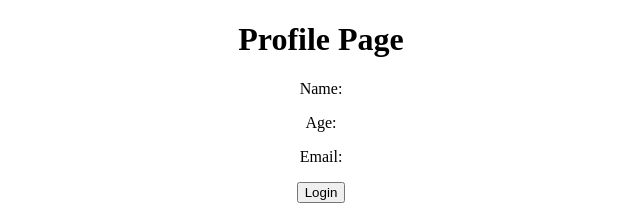
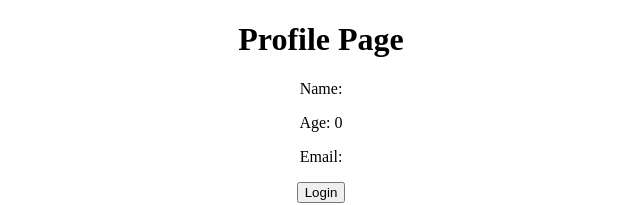
Before and after one commit to And4Web/learning_redux, a React (Create React App) app: page / in a window 1280 px wide. Shown: the top 205 px of the page, without its empty margins (319-959 px from the left). Built offline with nearby package versions, Linux system fonts and the light colour scheme.

Commit message:
fresh changes.

```diff
--- a/src/components/Profile.js
+++ b/src/components/Profile.js
@@ -3,13 +3,13 @@
 
 
 function Profile() {
-const user = useSelector((state) => state.user);
+const user = useSelector((state) => state.user.value);
   return (
     <div>
       <h1>Profile Page</h1>
-        <p>Name:</p>
-        <p>Age:</p>
-        <p>Email:</p>
+        <p>Name: {user.name}</p>
+        <p>Age: {user.age}</p>
+        <p>Email: {user.email}</p>
 
     </div>
   )
--- a/src/features/user.js
+++ b/src/features/user.js
@@ -10,4 +10,8 @@
   }
 })
 
+export const {login} = userSlice.actions;
+
 export default userSlice.reducer;
+
+//we are creating user slices here in user reducer, which creates a state named user with value as initial state. we can access it using state.user.value in components and passing it as user.name, user.age, user.email etc.
```
Also changed, not shown: src/components/test.js (added).
